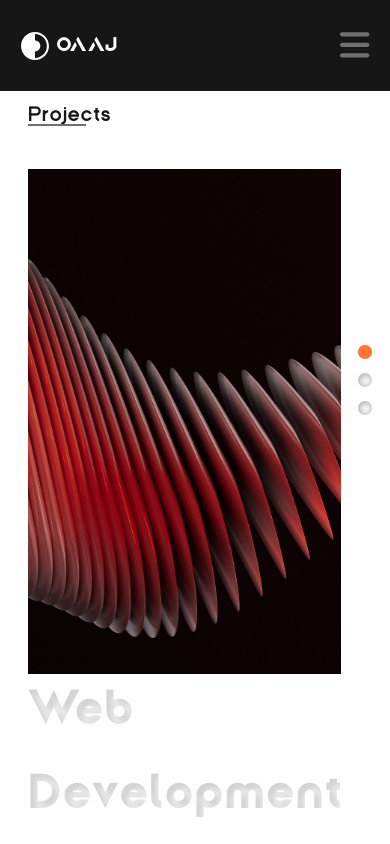
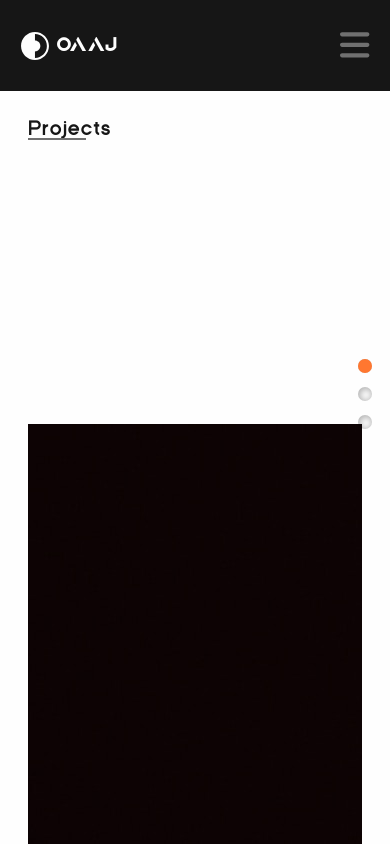
Before and after one commit to oaaj-digitals/portfolio, a React (Vite) app: page /projects in a window 390 px wide. Built offline with nearby package versions, Linux system fonts and the light colour scheme.

Commit message:
Make Section component responsive

```diff
--- a/src/App.css
+++ b/src/App.css
@@ -113,6 +113,11 @@ li {
 	html {
 		font-size: 50%; /* 1rem = 8px*/
 	}
+
+	header,
+	section {
+		scroll-snap-align: none !important;
+	}
 }
 
 @media (max-width: 37.5em) {
--- a/src/components/Section.tsx
+++ b/src/components/Section.tsx
@@ -1,5 +1,6 @@
 import { styled as s } from "styled-components";
 import { ReactNode } from "react";
+import { breakpoints } from "../utils/MediaBreakpoints";
 
 interface Props {
 	title: string;
@@ -9,11 +10,19 @@ interface Props {
 	snapScroll?: boolean;
 }
 
-const SectionBox = s.section`
+const SectionBox = s.section<{ height?: string; scrollSnapAlign?: boolean }>`
     width: 100%;
-    padding: 2rem 4rem;
+	height: ${(props) => (props.height ? props.height : "100vh")};
+	max-height: max-content;
+	scroll-snap-align: ${(props) =>
+		props.scrollSnapAlign === false ? "none" : "start"};
+    padding: 4rem;
     display:flex;
     flex-direction:column;
+
+	@media (max-width: ${breakpoints.tabPort}) {
+		height: max-content;
+	}
 `;
 
 const SectionTitleBox = s.div`
@@ -39,11 +48,18 @@ const TitleUnderline = s.div`
 
 const SectionMain = s.div`
     width:100%;
-	height: 100%;
+	min-height: 100%;
 
     display: flex;
     justify-content: space-evenly;
     align-items: center;
+
+	@media (max-width: ${breakpoints.tabPort}) {
+		padding: 5rem 0 0;
+		flex-direction: column;
+		justify-content: flex-start;
+		gap: 5rem;
+	}
 `;
 
 const Section = ({
@@ -54,13 +70,7 @@ const Section = ({
 	snapScroll,
 }: Props) => {
 	return (
-		<SectionBox
-			id={title}
-			style={{
-				height: height ? height : "100vh",
-				scrollSnapAlign: snapScroll === false ? "none" : "start",
-			}}
-		>
+		<SectionBox id={title} height={height} scrollSnapAlign={snapScroll}>
 			<SectionTitleBox className={titlePosition}>
 				<SectionTitle>{title}</SectionTitle>
 				<TitleUnderline />
```
